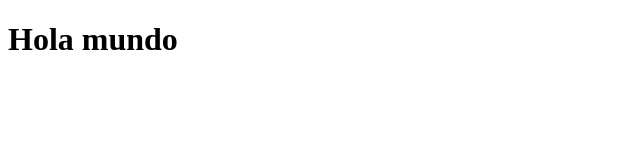
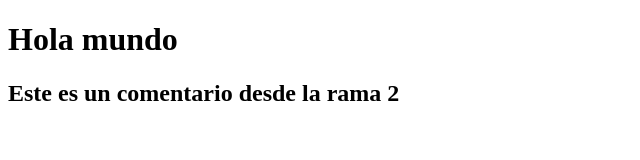
Before and after one commit to oscarl3on/gitpruebas, a plain HTML site: page index.html in a window 1280 px wide. Shown: the whole page, without its empty margins (0-640 px from the left). Drawn offline with Linux system fonts and the light colour scheme.

Commit message:
comentario rama 2

```diff
--- a/index.html
+++ b/index.html
@@ -8,5 +8,6 @@
 </head>
 <body>
     <h1>Hola mundo</h1>
+    <h2>Este es un comentario desde la rama 2</h2>
 </body>
 </html>
```
